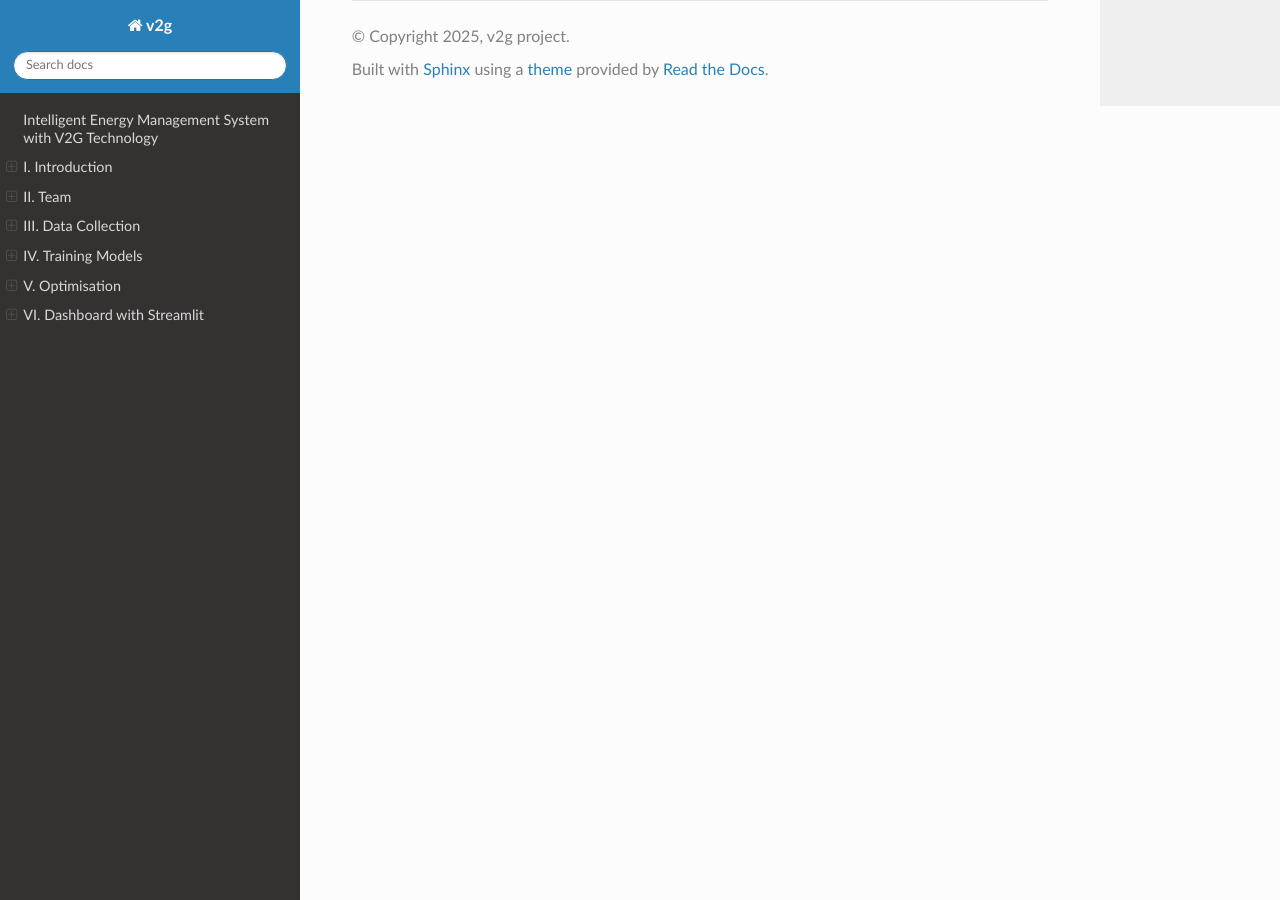
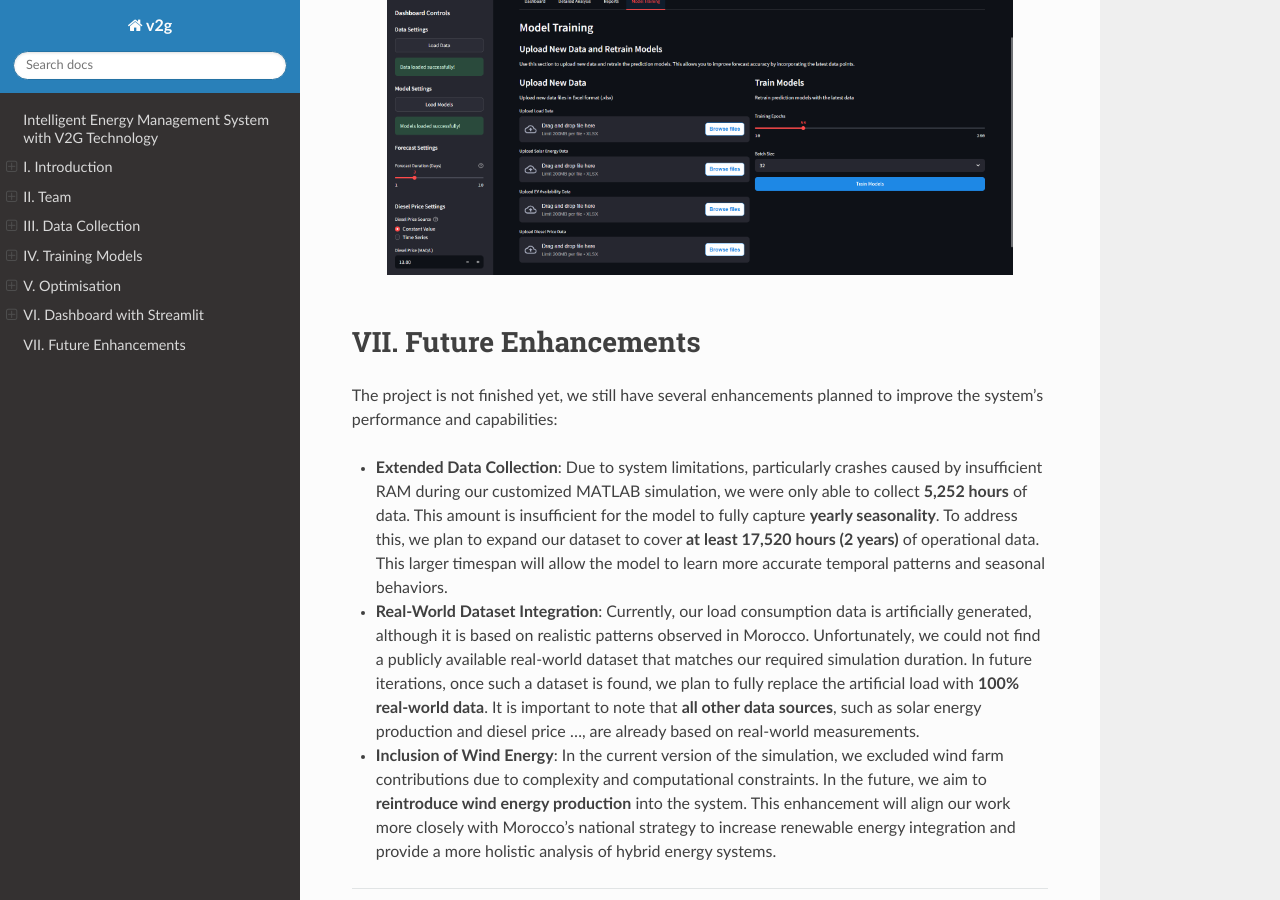
Before and after one commit to sohaibdaoudi/rtd, a Sphinx documentation site: the page built from source/index.rst, in a window 1280 px wide and 900 px high, scrolled down 18182 px. Built offline with Sphinx 7.4.7 and the Read the Docs theme 3.1.0, drawn with Linux system fonts in a browser that asks for light colours; some of the changed text lies outside the part shown.

```diff
--- a/source/index.rst
+++ b/source/index.rst
@@ -426,6 +426,16 @@
 
     tuner_simRNN.search(X_train, y_train, epochs=50, validation_data=(X_val, y_val), callbacks=[stop_early])
 
+Loss Plot with Early Stopping
+
+.. image:: images/load_eval.png
+   :alt: Model loss evaluation graph
+   :align: center
+   :width: 80%
+
+
+
+
 3.3. Model Evaluation
 ~~~~~~~~~~~~~~~~~~~~~~~~~~~~~~
 we evaluate the trained models on a test set using metrics such as Mean Squared Error (MSE), Mean Absolute Error (MAE), and R-squared (R²).
@@ -799,3 +809,21 @@
    :alt: Retrain Models
    :align: center
    :width: 90%
+
+|
+
+VII. Future Enhancements
+=========================
+
+The project is not finished yet, we still have several enhancements planned to improve the system's performance and capabilities:
+
+- **Extended Data Collection**:
+  Due to system limitations, particularly crashes caused by insufficient RAM during our customized MATLAB simulation, we were only able to collect **5,252 hours** of data. This amount is insufficient for the model to fully capture **yearly seasonality**.
+  To address this, we plan to expand our dataset to cover **at least 17,520 hours (2 years)** of operational data. This larger timespan will allow the model to learn more accurate temporal patterns and seasonal behaviors.
+
+- **Real-World Dataset Integration**:
+  Currently, our load consumption data is artificially generated, although it is based on realistic patterns observed in Morocco. Unfortunately, we could not find a publicly available real-world dataset that matches our required simulation duration. In future iterations, once such a dataset is found, we plan to fully replace the artificial load with **100% real-world data**.
+  It is important to note that **all other data sources**, such as solar energy production and diesel price ..., are already based on real-world measurements.
+
+- **Inclusion of Wind Energy**:
+  In the current version of the simulation, we excluded wind farm contributions due to complexity and computational constraints. In the future, we aim to **reintroduce wind energy production** into the system. This enhancement will align our work more closely with Morocco's national strategy to increase renewable energy integration and provide a more holistic analysis of hybrid energy systems.
```
Also changed, not shown: source/images/comparaison.png, source/images/load_eval.png (added), 7 other files.
